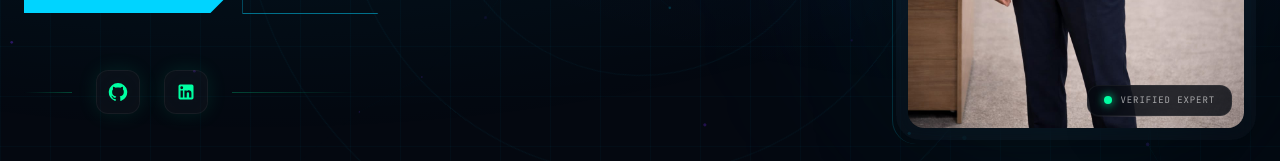
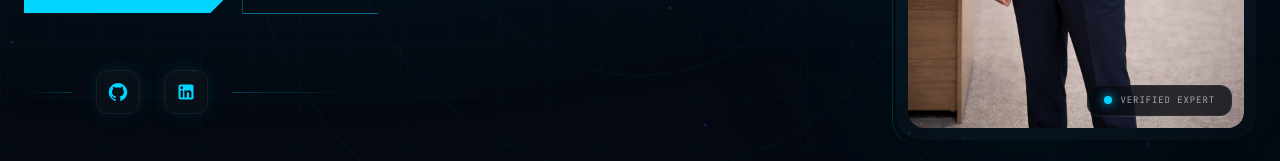
Before and after one commit to khuswanth1/portfolio, a React (Vite) app: page / in a window 1280 px wide. Shown: the part 604-765 px from the top of the page. Built offline with nearby package versions, Linux system fonts and the light colour scheme.

Commit message:
first commit

```diff
--- a/src/pages/About.jsx
+++ b/src/pages/About.jsx
@@ -13,6 +13,7 @@ import {
   TrackChanges,
   Handshake
 } from '@mui/icons-material'
+import profiles from '../assets/KhuswanthRao.jpeg'
 import PageWrapper from '../components/PageWrapper'
 import SectionHeader from '../components/SectionHeader'
 import { portfolioData } from '../data'
@@ -45,12 +46,9 @@ export default function About() {
               <div className="absolute inset-0 bg-primary/10 opacity-0 group-hover:opacity-100 transition-opacity duration-500 z-10 pointer-events-none mix-blend-overlay" />
 
               <img
-                src="/profile.jpg"
+                src={profiles}
                 alt="Khuswanth Rao Jadav"
                 className="w-full h-full object-cover transition-transform duration-700 group-hover:scale-110"
-                onError={(e) => {
-                  e.target.src = 'https://images.unsplash.com/photo-1507003211169-0a1dd7228f2d?q=80&w=800&auto=format&fit=crop'
-                }}
               />
             </div>
           </motion.div>
--- a/src/pages/Home.jsx
+++ b/src/pages/Home.jsx
@@ -138,13 +138,13 @@ export default function Home() {
 
               {/* Social Links */}
               <motion.div variants={itemVariants} className="flex items-center justify-center lg:justify-start gap-4 sm:gap-6">
-                <div className="hidden md:block h-[1px] w-12 bg-gradient-to-r from-transparent to-[#00ffa240]" />
+                <div className="hidden md:block h-[1px] w-12 bg-gradient-to-r from-transparent to-[#00d4ff40]" />
                 <motion.a
                   href={personal.github}
                   target="_blank"
                   rel="noreferrer"
                   whileHover={{ y: -5, scale: 1.1 }}
-                  className="w-10 h-10 sm:w-11 sm:h-11 bg-white/[0.03] backdrop-blur-xl border border-white/5 rounded-xl flex items-center justify-center text-[#00ffa2] shadow-[0_0_20px_rgba(0,255,162,0.1)] hover:shadow-[0_0_25px_rgba(0,255,162,0.3)] transition-all duration-400 group"
+                  className="w-10 h-10 sm:w-11 sm:h-11 bg-white/[0.03] backdrop-blur-xl border border-white/5 rounded-xl flex items-center justify-center text-[#00d4ff] shadow-[0_0_20px_rgba(0,212,255,0.1)] hover:shadow-[0_0_25px_rgba(0,212,255,0.3)] transition-all duration-400 group"
                 >
                   <GitHub sx={{ fontSize: 20 }} className="sm:text-[22px]" />
                 </motion.a>
@@ -153,11 +153,11 @@ export default function Home() {
                   target="_blank"
                   rel="noreferrer"
                   whileHover={{ y: -5, scale: 1.1 }}
-                  className="w-10 h-10 sm:w-11 sm:h-11 bg-white/[0.03] backdrop-blur-xl border border-white/5 rounded-xl flex items-center justify-center text-[#00ffa2] shadow-[0_0_20px_rgba(0,255,162,0.1)] hover:shadow-[0_0_25px_rgba(0,255,162,0.3)] transition-all duration-400"
+                  className="w-10 h-10 sm:w-11 sm:h-11 bg-white/[0.03] backdrop-blur-xl border border-white/5 rounded-xl flex items-center justify-center text-[#00d4ff] shadow-[0_0_20px_rgba(0,212,255,0.1)] hover:shadow-[0_0_25px_rgba(0,212,255,0.3)] transition-all duration-400"
                 >
                   <LinkedIn sx={{ fontSize: 20 }} className="sm:text-[22px]" />
                 </motion.a>
-                <div className="h-[1px] w-12 sm:w-32 bg-gradient-to-r from-[#00ffa240] to-transparent" />
+                <div className="h-[1px] w-12 sm:w-32 bg-gradient-to-r from-[#00d4ff40] to-transparent" />
               </motion.div>
 
             </motion.div>
@@ -190,7 +190,7 @@ export default function Home() {
                   {/* High-tech status indicator overlay */}
                   <div className="absolute bottom-4 right-4 lg:bottom-6 lg:right-6 px-3 py-1.5 lg:px-4 lg:py-2 bg-dark-500/80 backdrop-blur-xl rounded-xl border border-white/5 shadow-2xl">
                     <div className="flex items-center gap-2">
-                      <div className="w-1.5 lg:w-2 h-1.5 lg:h-2 rounded-full bg-[#00ffa2] shadow-[0_0_10px_#00ffa2]" />
+                      <div className="w-1.5 lg:w-2 h-1.5 lg:h-2 rounded-full bg-[#00d4ff] shadow-[0_0_10px_#00d4ff]" />
                       <span className="text-white/60 font-mono text-[8px] lg:text-[9px] tracking-widest uppercase">Verified Expert</span>
                     </div>
                   </div>
```
Also changed, not shown: src/assets/KhuswanthRao.jpeg (added), 3 other files (tests, documents, lock files or other folders).
